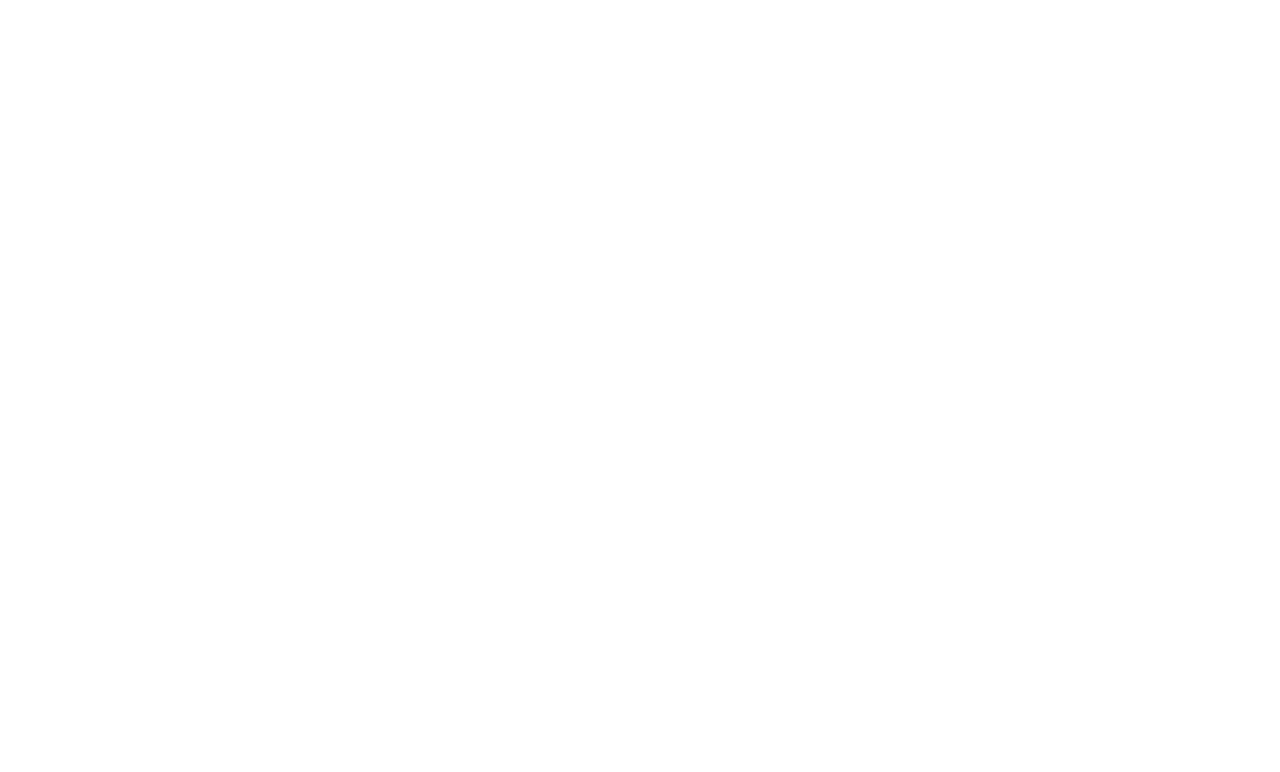
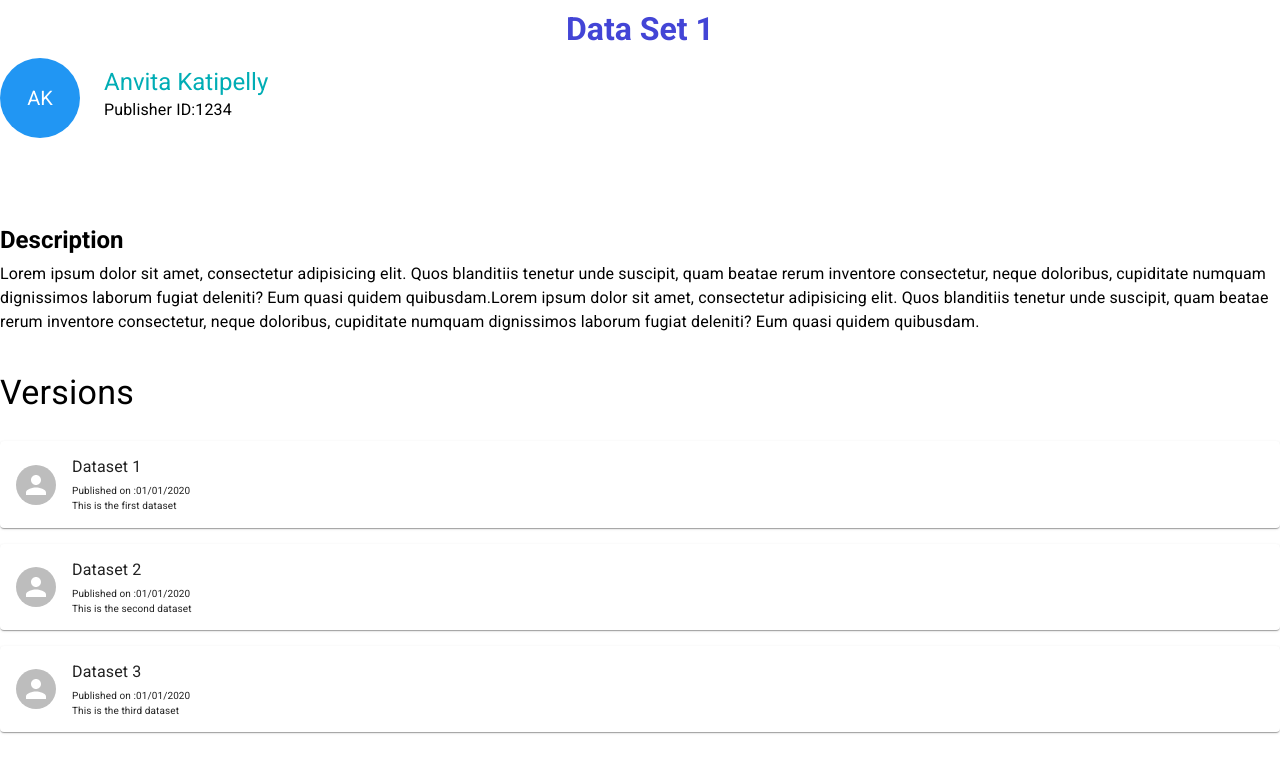
Before and after one commit to sn-007/Dataset-version-management-system, a React (Create React App) app in the folder frontend/: page /viewinfo/1 in a window 1280 px wide. Before the commit this address had no page. Shown: the top 772 px of the page. Built offline with nearby package versions, Linux system fonts and the light colour scheme.

Commit message:
changed names

```diff
--- a/frontend/src/App.jsx
+++ b/frontend/src/App.jsx
@@ -12,8 +12,8 @@
 import Approverejects from "./components/admin/Approverejects";
 import Mydatasets from './components/publisher/Mydatsets';
 import Newdatasetform from './components/publisher/Newdatasetform';
-import Datasetdisplay from './components/user/Datasetdisplay'
-import Datasetinfoview from './components/user/Datasetinfoview'
+import Datasetsdisplayhome from './components/user/Datasetsdisplayhome'
+import Eachdatasetinfo from './components/user/Eachdatasetinfo'
 
 function App() {
   return (
@@ -24,8 +24,8 @@
         <Route path="/mydatasets" element={<Mydatasets />} />
         <Route path="/approve" element={<Approverejects />} />
         <Route path="/newdataset" element={<Newdatasetform />} />
-        <Route path="/display" element={<Datasetdisplay />} />
-        <Route path="/viewinfo" element={<Datasetinfoview />} />
+        <Route path="/display" element={<Datasetsdisplayhome />} />
+        <Route path="/viewinfo/:userID" element={<Eachdatasetinfo />} />
 
       </Routes>
 
--- a/frontend/src/components/user/Datasetdisplay.jsx
+++ b/frontend/src/components/user/Datasetsdisplayhome.jsx
@@ -18,7 +18,7 @@
 import SearchBar from './search'
 const commonStyles = {
 };
-export default function Datasetdisplay() {
+export default function Datasetsdisplayhome() {
     const datasets = [
         {
             'name': 'Dataset 1',
--- a/frontend/src/components/user/Datasetinfo.jsx
+++ b/frontend/src/components/user/Datasetversions.jsx
@@ -12,7 +12,7 @@
 import ListItem from '@mui/material/ListItem';
 import ListItemText from '@mui/material/ListItemText';
 import ListItemAvatar from '@mui/material/ListItemAvatar';
-export default function Datasetinfo({info}) {
+export default function Datasetversions({info}) {
     return (
 
 <List alignItems="center" sx={{ '&:hover': { backgroundColor: '#eeeeee', justifyContent: 'center' } }}>
--- a/frontend/src/components/user/Datasetinfoview.jsx
+++ b/frontend/src/components/user/Eachdatasetinfo.jsx
@@ -4,11 +4,11 @@
 import Stack from '@mui/material/Stack';
 import List from '@mui/material/List';
 import Typography from '@mui/material/Typography';
-import Datasetinfo from './Datasetinfo';
+import Datasetversions from './Datasetversions';
 import Avatar from '@mui/material/Avatar';
 import { green, pink, blue } from '@mui/material/colors';
 import "./index.css";
-export default function Datasetinfoview() {
+export default function Eachdatasetinfo() {
     const datasets = [
         {
             'name': 'Dataset 1',
@@ -79,7 +79,7 @@
                             (dataset, index) => {
                                 console.log(dataset)
                                 return (
-                                    < Datasetinfo info={dataset} key={index} />
+                                    < Datasetversions info={dataset} key={index} />
                                 )
                             }
                         )
```
Also changed, not shown: 1 other file (tests, documents, lock files or other folders).
